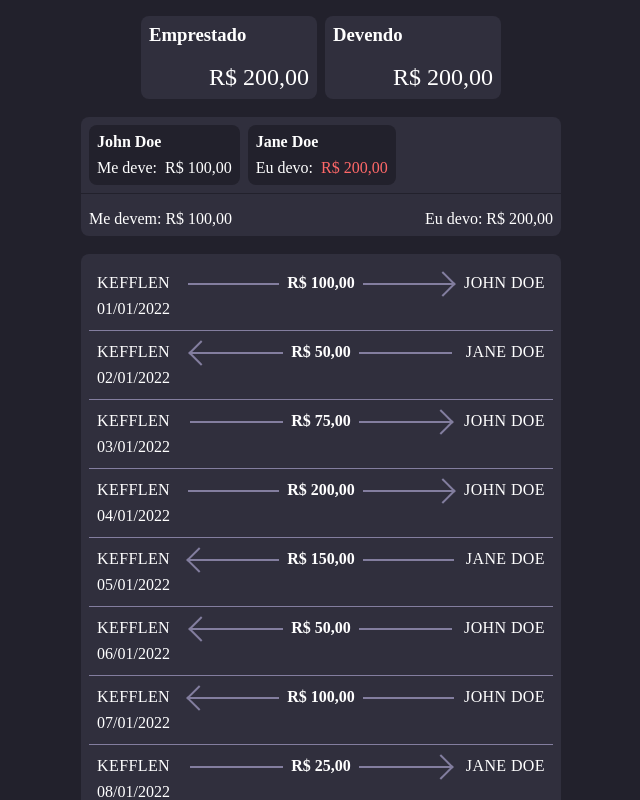
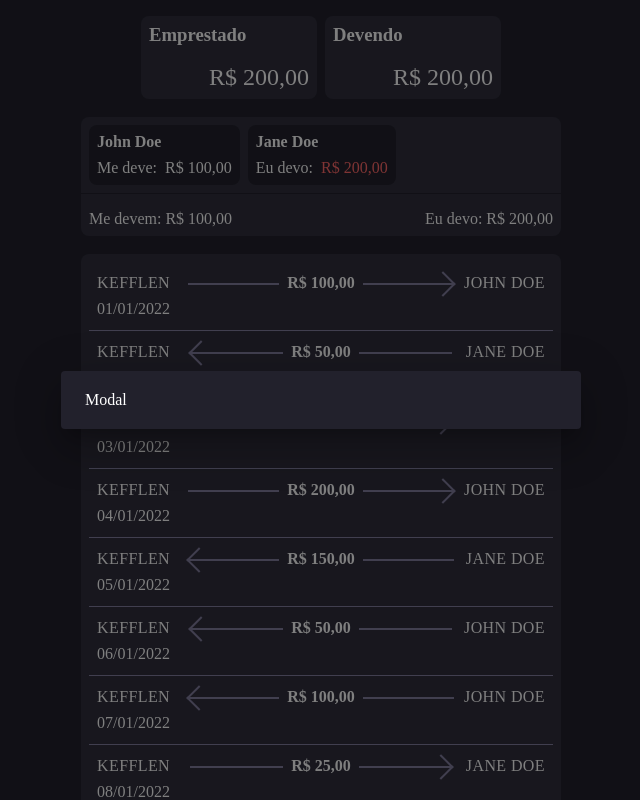
Before and after one commit to kefflen/loan-application, a React (Vite) app: page / in a window 1280 px wide. Shown: the top 800 px of the page, without its empty margins (319-959 px from the left). Built offline with nearby package versions, Linux system fonts and the light colour scheme.

Commit message:
creating TransactionDialogForm

```diff
--- a/src/App.tsx
+++ b/src/App.tsx
@@ -2,6 +2,7 @@ import { useEffect, useState } from 'react'
 import { ThemeProvider } from 'styled-components'
 import { getTransactions } from './api/TransactionApi'
 import { BalanceSection } from './components/BalanceSection'
+import { TransactionDialogForm } from './components/TransactionDialogForm'
 import { TransactionList } from './components/TransactionList'
 import { UsersBalance } from './components/UsersBalance'
 import { GlobalStyles } from './GlobalStyles'
@@ -10,6 +11,7 @@ import { Transaction } from './types/Transaction'
 
 function App() {
 	const [transactions, setTransactions] = useState<Transaction[]>([])
+	const [transactionDialogOpen, setTransactionDialogOpen] = useState(true)
 
 	useEffect(() => {
 		(async () => {
@@ -25,6 +27,7 @@ function App() {
 				<BalanceSection />
 				<UsersBalance />
 				<TransactionList transactions={transactions} />
+				<TransactionDialogForm open={transactionDialogOpen} onClose={() => setTransactionDialogOpen(false)}/>
 			</div>
 		</ThemeProvider>
 	)
--- /dev/null
+++ b/src/components/TransactionDialogForm/index.tsx
@@ -0,0 +1,25 @@
+import { Dialog } from '@mui/material'
+import { useTheme } from 'styled-components'
+import { Container } from './styled'
+
+type props = {
+	open: boolean
+	onClose: () => void
+}
+export function TransactionDialogForm({ open, onClose }: props) {
+	return (
+		<Dialog
+			open={open}
+			onClose={onClose}
+			PaperProps= {{
+				sx: {
+					background: 'transparent'
+				}
+			}}
+		>
+			<Container>
+				Modal
+			</Container>
+		</Dialog>
+	)
+}
--- /dev/null
+++ b/src/components/TransactionDialogForm/styled.ts
@@ -0,0 +1,10 @@
+import styled from 'styled-components'
+import DialogContent from '@mui/material/DialogContent'
+
+export const Container = styled(DialogContent)`
+	width: 52rem;
+	padding: 0.8rem;
+	color: ${({ theme }) => theme.colors.text};
+	background-color: ${({ theme }) => theme.colors.background};
+	box-shadow: 1rem 1rem 0.5rem rgba(0, 0, 0, 0.15);
+`
--- a/src/components/UsersBalance/UserBalanceItem/index.tsx
+++ b/src/components/UsersBalance/UserBalanceItem/index.tsx
@@ -1,6 +1,14 @@
+import { faMoneyBillTransfer } from '@fortawesome/free-solid-svg-icons'
+import { FontAwesomeIcon } from '@fortawesome/react-fontawesome'
 import { OtherUser } from '../../../types/User'
 import { formatMoney } from '../../../utils'
-import { Container, UserName, NegativeValue, Info } from './styled'
+import {
+	Container,
+	UserName,
+	NegativeValue,
+	Info,
+	MakeTransactionButton,
+} from './styled'
 
 type props = {
 	user: OtherUser
@@ -11,6 +19,9 @@ export function UserBalanceItem({ user }: props) {
 
 	return (
 		<Container>
+			<MakeTransactionButton>
+				<FontAwesomeIcon icon={faMoneyBillTransfer} />
+			</MakeTransactionButton>
 			<UserName>{name}</UserName>
 			{owingMe ? (
 				<Info>
--- a/src/components/UsersBalance/UserBalanceItem/styled.ts
+++ b/src/components/UsersBalance/UserBalanceItem/styled.ts
@@ -1,6 +1,7 @@
-import styled, { themeType } from 'styled-components'
+import styled from 'styled-components'
 
 export const Container = styled.div`
+	position: relative;
 	display: flex;
 	flex-direction: column;
 	gap: .8rem;
@@ -16,3 +17,17 @@ export const UserName = styled.h4``
 export const NegativeValue = styled.span`
 	color: ${({ theme }) => theme.colors.negativeValue};
 `
+export const MakeTransactionButton = styled.button`
+	position: absolute;
+	right: .8rem;
+	padding: .2rem;
+	border-radius: 25%;
+	cursor: pointer;
+	background-color: ${({ theme }) => theme.colors.text};
+	border: none;
+	visibility: hidden;
+
+	${Container}:hover & {
+		visibility: visible;
+	}
+`
```
Also changed, not shown: package.json (+8 -1 lines), 1 other file (tests, documents, lock files or other folders).
